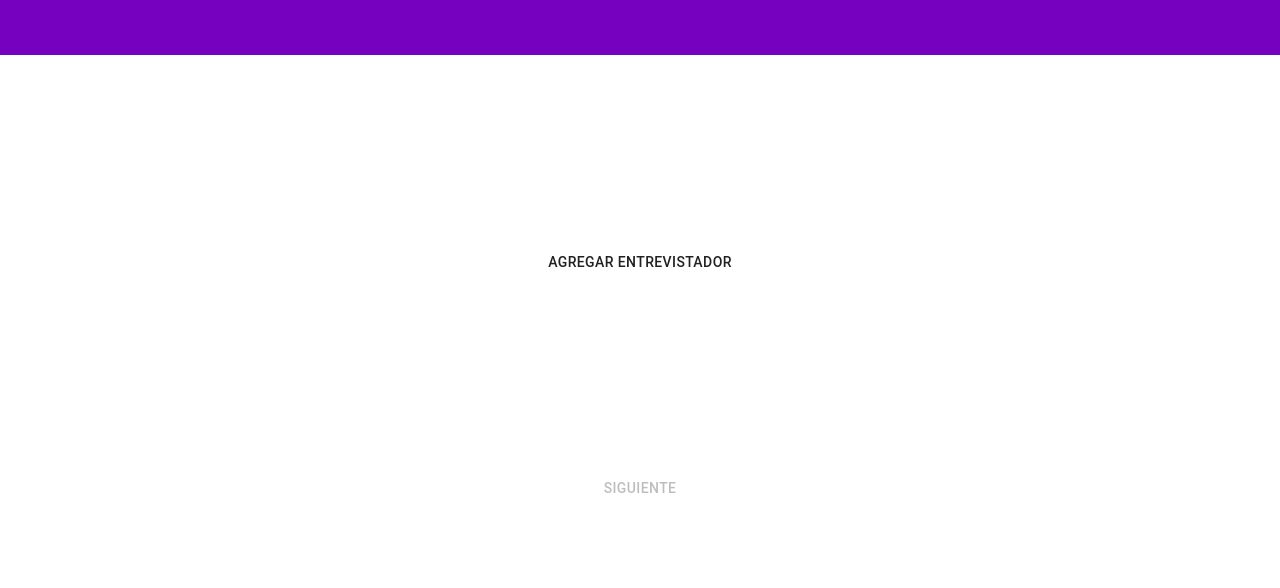
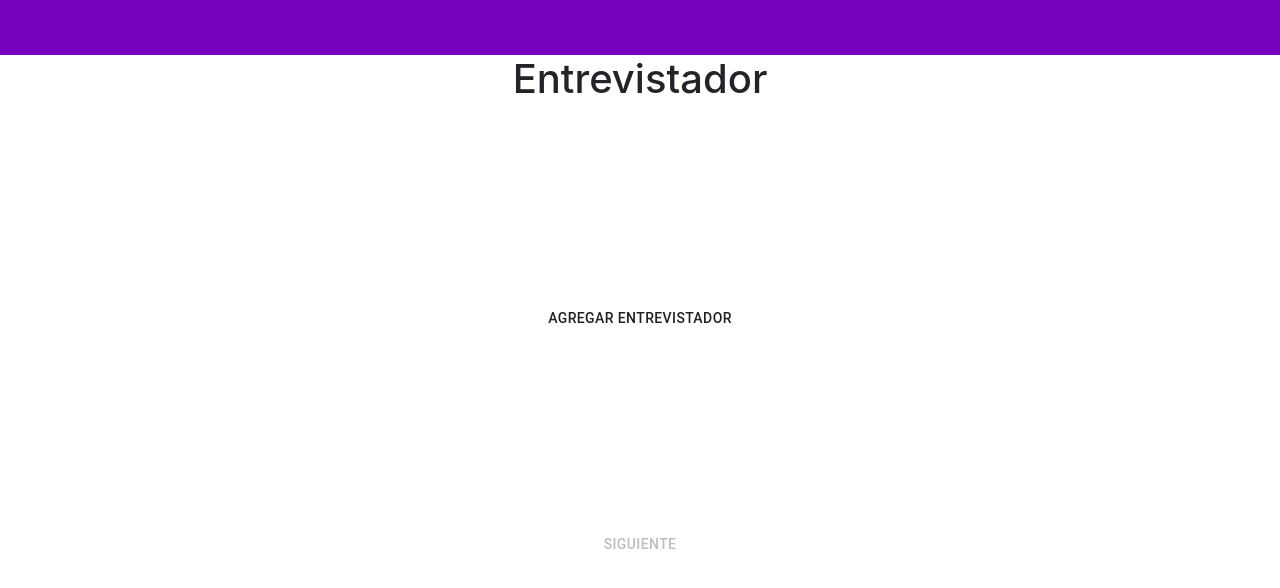
Before and after one commit to sergio-trdz/rjsinterveiw, a React (Create React App) app: page / in a window 1280 px wide. Shown: the top 588 px of the page. Built offline with nearby package versions, Linux system fonts and the light colour scheme.

Commit message:
adding style

```diff
--- a/src/Components/CarouselItem/index.jsx
+++ b/src/Components/CarouselItem/index.jsx
@@ -49,7 +49,7 @@ const CarouselItem = ({id, question, topic}) => {
     return (
         <div className={classes.container}>
             <small>{topic}</small>
-            <h3>{question}</h3>
+            <h1>{question}</h1>
             <div>
             <Button onClick={handleOnFalso}>Incorrect</Button>
             <Button onClick={handleOnCorrecto}>Correcto</Button>
--- a/src/Pages/Candidato/index.jsx
+++ b/src/Pages/Candidato/index.jsx
@@ -18,6 +18,13 @@ const useStyles = makeStyles ((theme) => ({
         justifyItems: "center",
         height: "80vh",
         width: "100vw"
+    },
+
+    candidato: {
+        alignItems: "center",
+        display:"flex",
+        justifyItems: "center",
+        flexDirection: "column"
     }
 }))
 
@@ -31,7 +38,9 @@ const Candidato = () => {
 
     return (
         <div>
-            <div style><h1>Candidato</h1></div>
+            <div  className={classes.candidato}>
+                <h1>Candidato</h1>
+            </div>
         <Container className={classes.container}>
             { candidato !== null && <Card2 candidato={candidato}/> }
             <Modal2 />
--- a/src/Pages/Home/index.jsx
+++ b/src/Pages/Home/index.jsx
@@ -15,6 +15,12 @@ const useStyles = makeStyles ((theme) => ({
         justifyContent: "space-evenly",
         height: "80vh",
         width: "100vw"
+    },
+    entrevistador: {
+        alignItems: "center",
+        display:"flex",
+        justifyItems: "center",
+        flexDirection: "column"
     }
 }));
 
@@ -29,11 +35,16 @@ const Home = () => {
     const handleOnClick = () => history.push('/candidato')
 
     return(
+        <div>
+            <div  className={classes.entrevistador}>
+                <h1>Entrevistador</h1>
+            </div>
         <Container className={classes.container} color='primary' maxWidth='xl'>
             { user !== null && <Card1 user={user} />}
             <Modal1 />
             <Button disabled={user === null ? true : false} onClick={handleOnClick}>Siguiente</Button>
         </Container>
+        </div>
     )
 }
 
--- a/src/Pages/Resultados/index.jsx
+++ b/src/Pages/Resultados/index.jsx
@@ -2,7 +2,7 @@ import React from 'react';
 import { makeStyles } from '@material-ui/core/styles';
 import ResultadosLeft from '../../Components/ResultadosLeft/index.jsx';
 import ResultadosRight from '../../Components/ResultadosRight/index.jsx';
-import ResultadosBottomLeft from '../../Components/ResultadosBottomLeft/index.jsx';
+import ResultadosBottomLeft from '../../Components/ResultadosBottom/index.jsx';
 import ResultadosBottomRight from '../../Components/ResultadosBottomRight/index.jsx';
 
 const useStyles = makeStyles ((theme) => ({
```
Also changed, not shown: src/Components/ResultadosBottom/index.jsx (renamed from src/Components/ResultadosBottomLeft/index.jsx), 1 other file (tests, documents, lock files or other folders).
